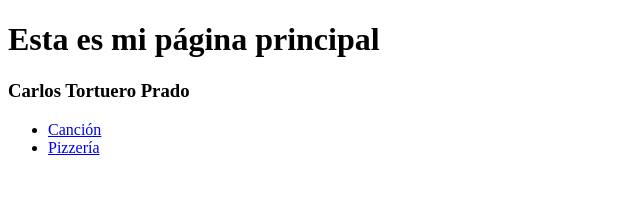
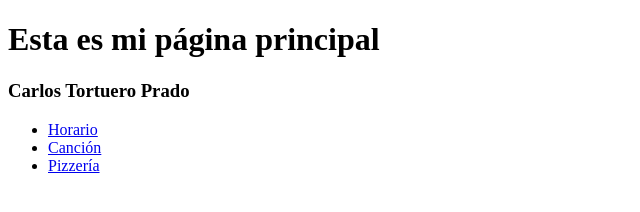
Before and after one commit to Tortuero/Practicas-TICO, a plain HTML site: page index.html in a window 1280 px wide. Shown: the whole page, without its empty margins (0-640 px from the left). Drawn offline with Linux system fonts and the light colour scheme.

Commit message:
Update index.html

```diff
--- a/index.html
+++ b/index.html
@@ -8,7 +8,7 @@
 <h1>Esta es mi página principal</h1>
 <h3>Carlos Tortuero Prado</h3>
 <ul>
-  <li><a href="Tortu.html>Horario</a></li>
+  <li><a href="Tortu.html">Horario</a></li>
     <li><a href="canción.html">Canción</a></li>
     <li><a href="pizzeria.html">Pizzería</a></li>
 </ul>
```
